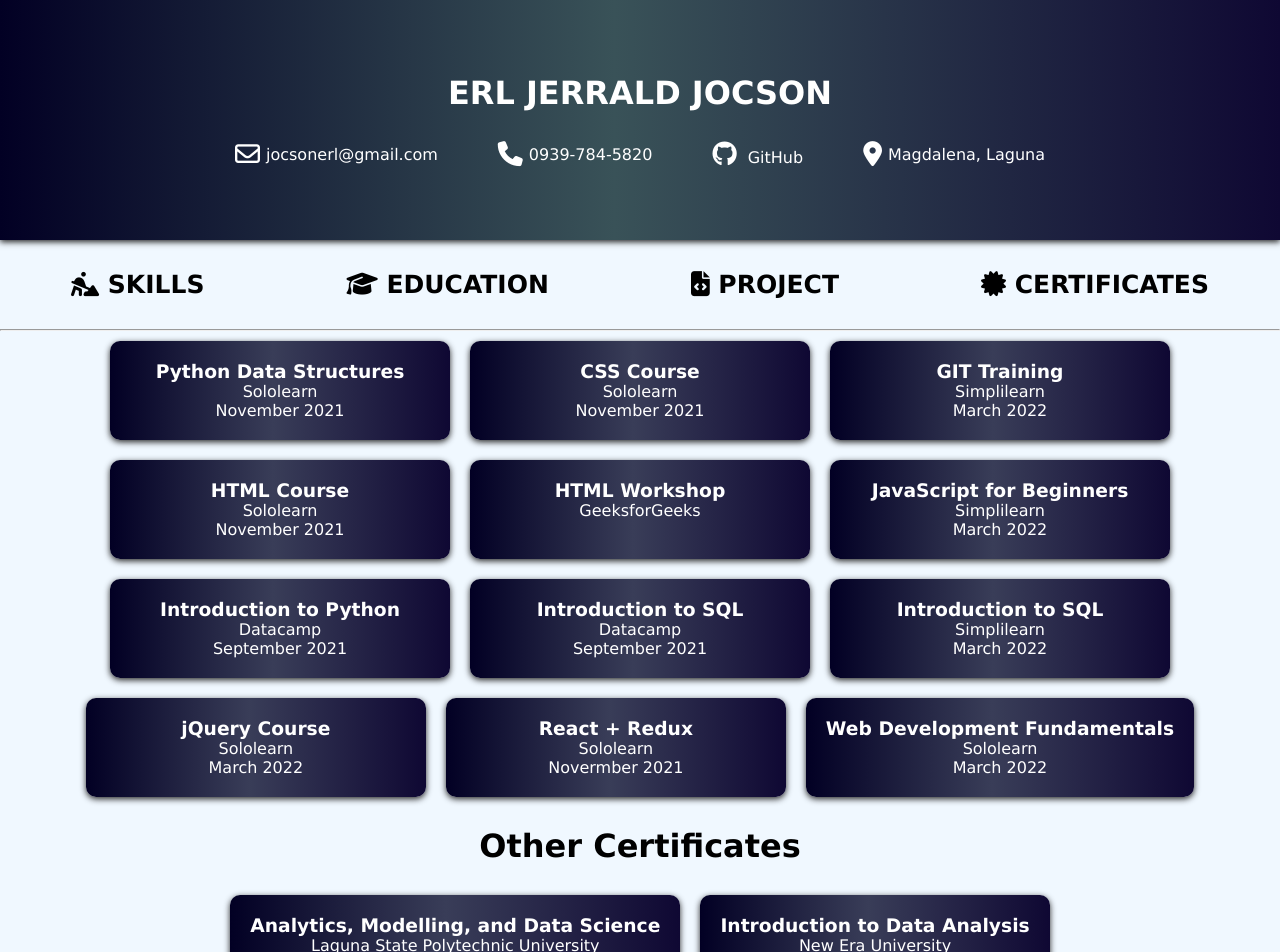
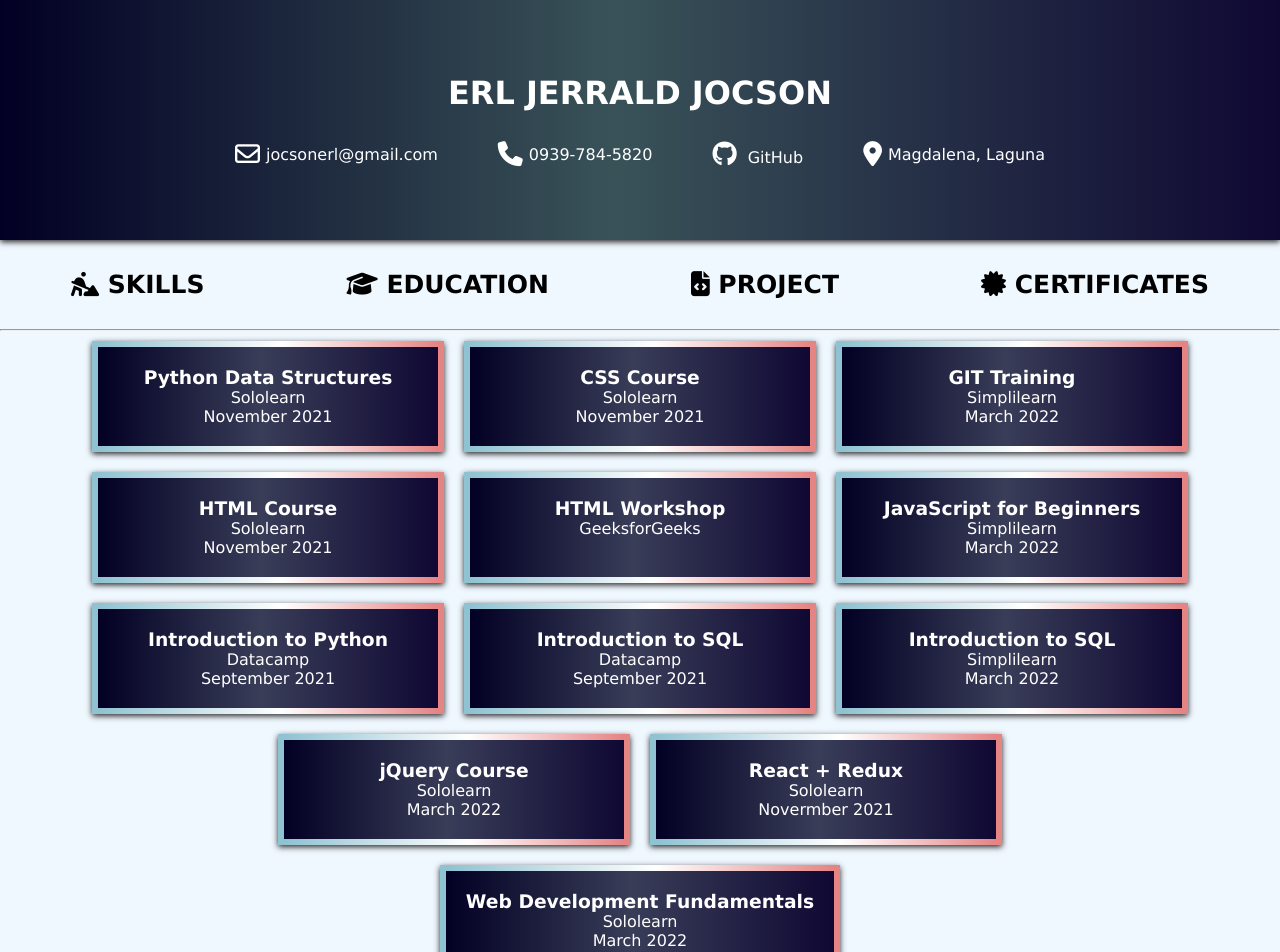
Before and after one commit to ErlJocson/my-portfolio, a React (Create React App) app: page /certificates in a window 1280 px wide. Shown: the top 952 px of the page. Built offline with nearby package versions, Linux system fonts and the light colour scheme.

Commit message:
new borders

```diff
--- a/src/components/section/Certificates.js
+++ b/src/components/section/Certificates.js
@@ -180,7 +180,7 @@
         </Fade>
       </CertificateContainer>
       <Fade bottom>
-        <Title>Other Certificates</Title>
+        <Title>OTHER CERTIFICATES</Title>
       </Fade>
       <CertificateContainer style={{ marginBottom: "30px" }}>
         <Fade bottom>
@@ -285,7 +285,14 @@
     background: var(--background-color);
     color: white;
     box-shadow: var(--dark-shadow);
-    border-radius: 10px;
+    border: 6px solid;
+    border-image-slice: 1;
+    border-image-source: linear-gradient(
+      to left,
+      rgba(230, 131, 131, 1) 0%,
+      rgba(255, 255, 255, 1) 46%,
+      rgba(144, 195, 210, 1) 99%
+    );
     text-align: center;
     margin: 10px;
     &:hover {
--- a/src/components/section/Education.js
+++ b/src/components/section/Education.js
@@ -60,7 +60,14 @@
 const EducationContainer = styled.div`
   box-shadow: var(--dark-shadow);
   padding: 20px;
-  border-radius: 10px;
+  border: 6px solid;
+  border-image-slice: 1;
+  border-image-source: linear-gradient(
+    to left,
+    rgba(230, 131, 131, 1) 0%,
+    rgba(255, 255, 255, 1) 46%,
+    rgba(144, 195, 210, 1) 99%
+  );
   margin: 20px 0;
   cursor: pointer;
   background: var(--background-color);
--- a/src/components/section/Project.js
+++ b/src/components/section/Project.js
@@ -249,7 +249,16 @@
 const ProjectContainer = styled.div`
   box-shadow: var(--dark-shadow);
   padding: 20px;
-  border-radius: 10px;
+
+  border: 6px solid;
+  border-image-slice: 1;
+  border-image-source: linear-gradient(
+    to left,
+    rgba(230, 131, 131, 1) 0%,
+    rgba(255, 255, 255, 1) 46%,
+    rgba(144, 195, 210, 1) 99%
+  );
+
   margin: 20px 0;
   cursor: pointer;
   background: var(--background-color);
--- a/src/components/section/Skills.js
+++ b/src/components/section/Skills.js
@@ -105,14 +105,20 @@
 const SkillsContainer = styled.div`
   box-shadow: var(--dark-shadow);
   padding: 20px;
-  border-radius: 10px;
+  /*  */
+  border: 6px solid;
+  border-image-slice: 1;
+  border-image-source: linear-gradient(
+    to left,
+    rgba(230, 131, 131, 1) 0%,
+    rgba(255, 255, 255, 1) 46%,
+    rgba(144, 195, 210, 1) 99%
+  );
+  /*  */
   margin: 20px 0;
   cursor: pointer;
   background: var(--background-color);
   color: white;
-  &:hover {
-    background-color: white;
-  }
 
   .skill-container {
     ul {
```
